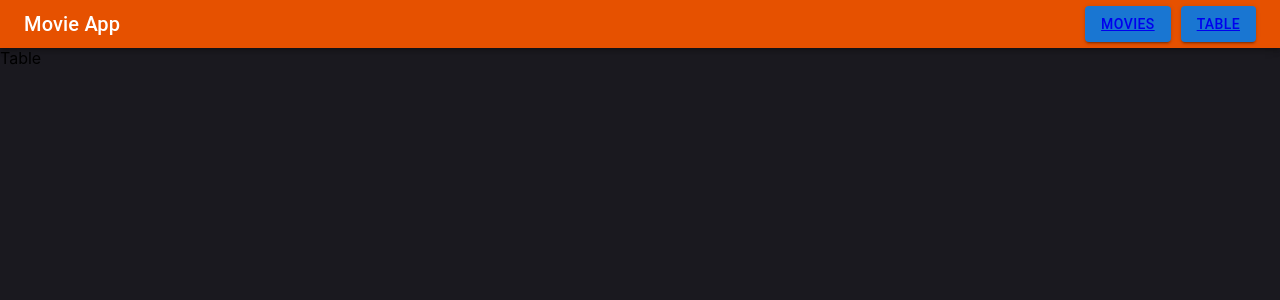
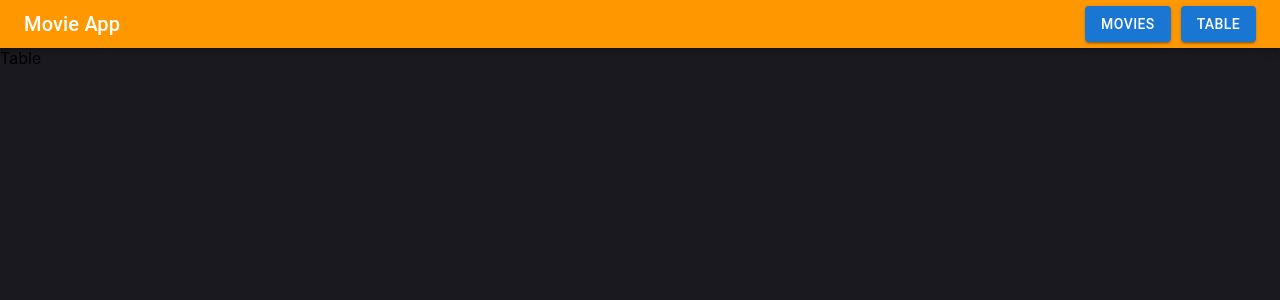
Before and after one commit to Khimish009/test-cinema-react-app, a React (Create React App) app: page /table in a window 1280 px wide. Shown: the top 300 px of the page. Built offline with nearby package versions, Linux system fonts and the light colour scheme; the HTML template or start-up script is replaced by a standard one.

Commit message:
feat: some improves

```diff
--- a/src/App.jsx
+++ b/src/App.jsx
@@ -9,7 +9,7 @@ const theme = createTheme({
   },
   palette: {
     warning: {
-      main: '#e65100'
+      main: '#ff9800'
     }
   }
 });
--- a/src/components/MovieCard.jsx
+++ b/src/components/MovieCard.jsx
@@ -19,17 +19,19 @@ const MovieCard = ({movie}) => {
             boxShadow: `8px 7px 5px -1px rgb(0 0 0 / 40%),
             0px 1px 1px 0px rgb(0 0 0 / 11%),
             -6px -1px 3px 0px rgb(0 0 0 / 14%)`,
+            height: '100%',
+            backgroundColor: '#1a191f',
           }}
         >
           <CardMedia
             component="img"
-            alt="green iguana"
+            alt="movie poster"
             sx={{
               width: 240,
             }}
             image={movie.posterUrl}
           />
-          <CardContent sx={{ padding: '10px 5px !important', backgroundColor: '#1a191f' }}>
+          <CardContent sx={{ padding: '10px 5px !important'}}>
             <Tooltip title={movie.nameRu}>
               <Typography
                 variant="subtitle1"
--- a/src/components/Movies.jsx
+++ b/src/components/Movies.jsx
@@ -4,7 +4,6 @@ import Grid from '@mui/material/Grid';
 import { movies } from '../json/index';
 
 const Movies = () => {
-  console.log(movies.films)
 
   return (
     <Box sx={{ width: '80%', margin: 'auto', flexGrow: 1, mt: 5 }}>
--- a/src/components/common/AppBar.jsx
+++ b/src/components/common/AppBar.jsx
@@ -11,12 +11,20 @@ const DenseAppBar = () => {
     <Box sx={{ flexGrow: 1 }}>
       <AppBar position="static" color="warning">
         <Toolbar variant="dense" sx={{ justifyContent: 'space-between' }}>
-          <Typography variant="h6" color="inherit" component="div">
+          <Typography variant="h6" sx={{ color: '#fff' }} component="div">
             Movie App
           </Typography>
           <Box>
-            <Button sx={{ margin: '0 10px' }} variant="contained"><Link to="/">Movies</Link></Button>
-            <Button variant="contained"><Link to="/table">Table</Link></Button>
+            <Link style={{ textDecoration: 'none' }} to="/">
+              <Button sx={{ margin: '0 10px' }} variant="contained">
+                Movies
+              </Button>
+            </Link>
+            <Link style={{ textDecoration: 'none' }} to="/table">
+              <Button variant="contained">
+                Table
+              </Button>
+            </Link>
           </Box>
         </Toolbar>
       </AppBar>
```
Lines whose indentation alone changed are shown as unchanged.
